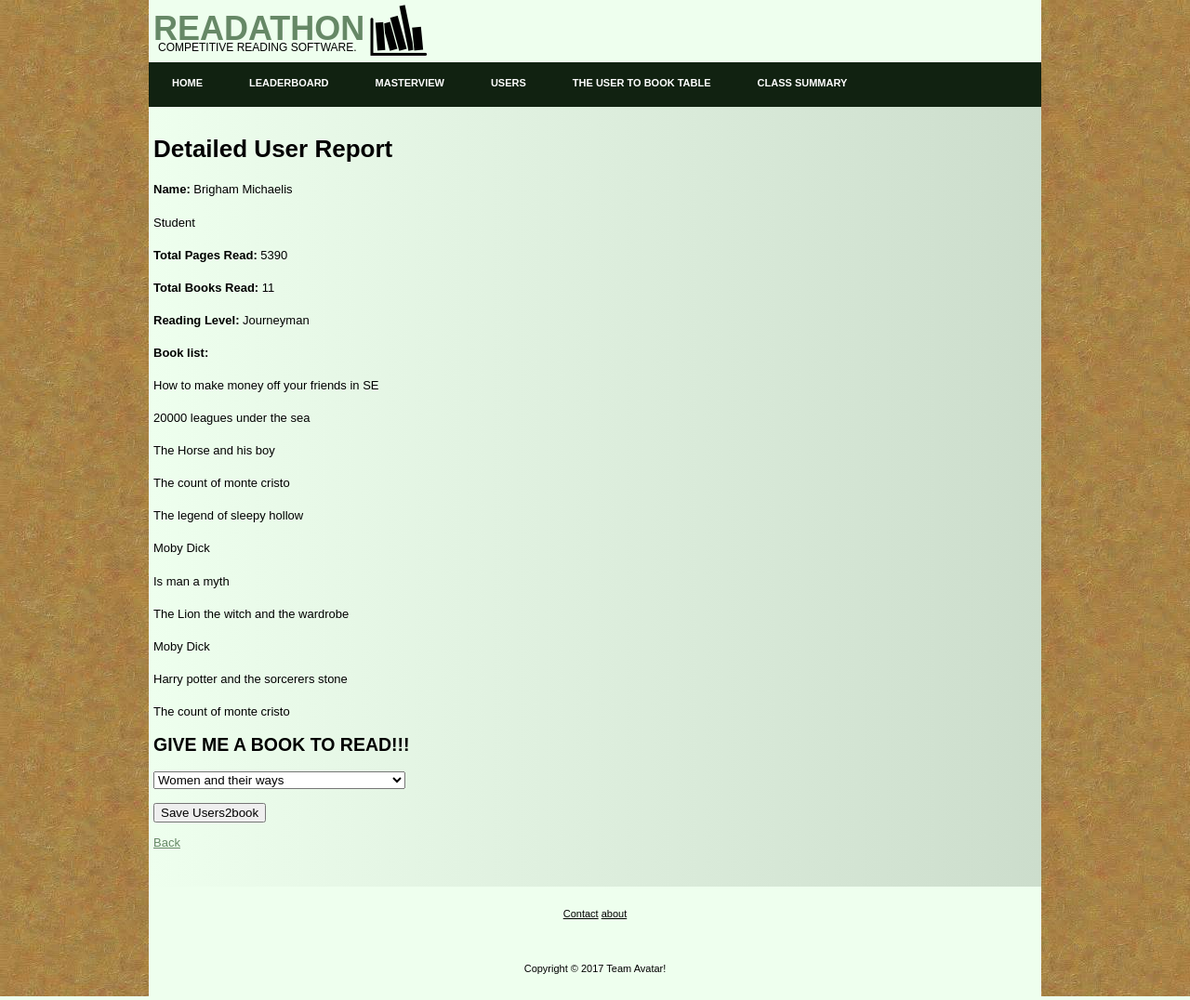
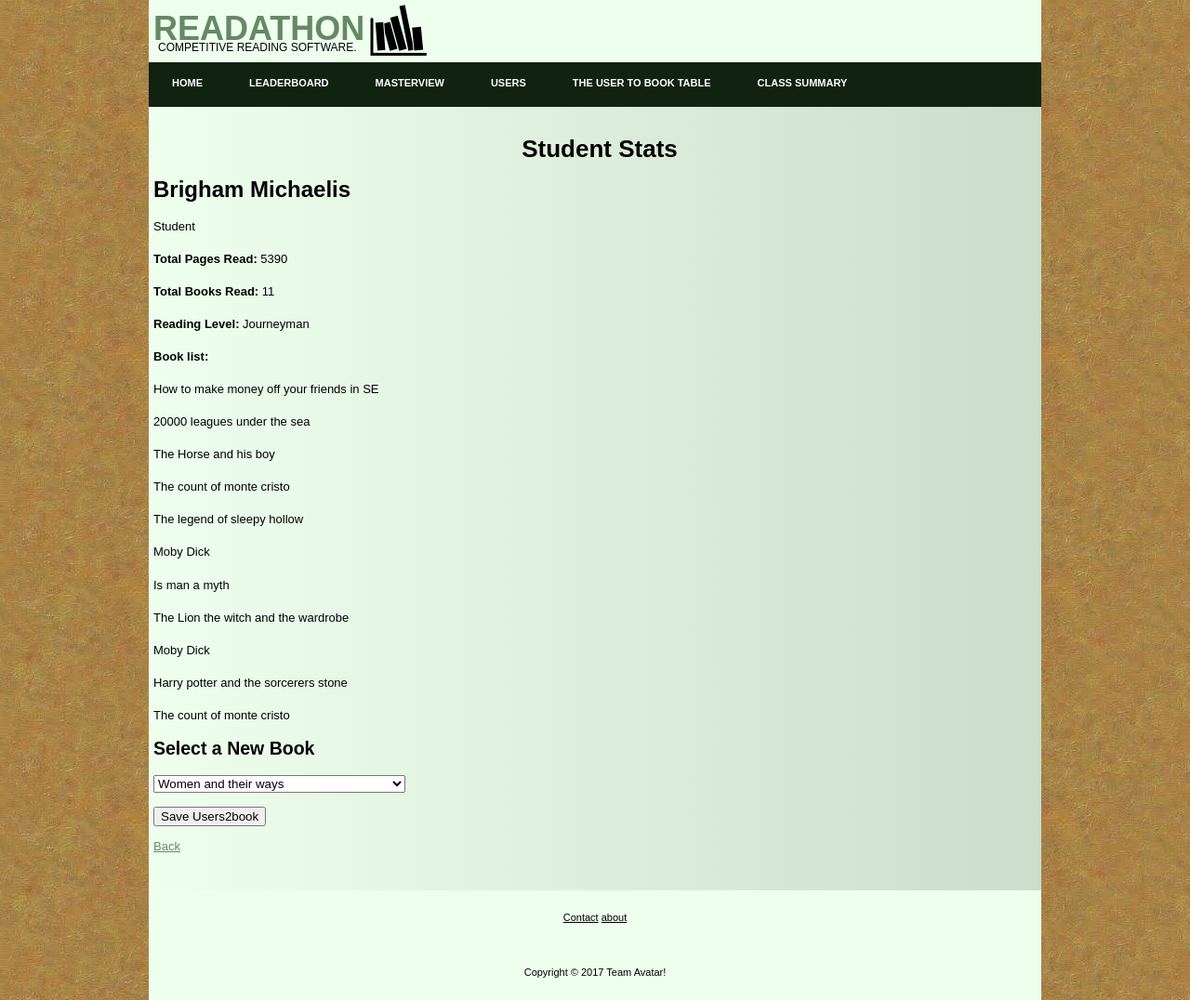
Before and after one commit to TysonJLaFollette/readathon, a Rails app: page /users/1 in a window 1280 px wide. Shown: the whole page at 93% size. Run offline with Rails 7, Linux system fonts and the light colour scheme; data comes from the database, SQL or seed files in the repository; style sheets or scripts are compiled from the project's sources; some libraries are stand-ins or nearby versions.

Commit message:
more css fixes

```diff
--- a/app/controllers/users_controller.rb
+++ b/app/controllers/users_controller.rb
@@ -1,8 +1,10 @@
 class UsersController < ApplicationController
 	def index
 		@users = User.all
+    @leaders = User.all.order(pages_read: :desc)
+
+
 	end
-
 
 	def show
 
@@ -38,23 +40,19 @@ class UsersController < ApplicationController
 
       #user reading level based on pages read and books read
       @standings = ""
-      if @user.pages_read > 0 && @user.books_read > 0
+      if @user.pages_read >= 0 && @user.books_read >= 0
         @standings = "Novice"
-        @user.reading_level = @standings
       end
-      if @user.pages_read > 200 && @user.books_read > 2
+      if @user.pages_read > 200 && @user.books_read > 3
         @standings = "Apprentice"
-        @user.reading_level = @standings
       end
       if @user.pages_read > 1000 && @user.books_read > 10
         @standings = "Journeyman"
-        @user.reading_level = @standings
       end
-      if @user.pages_read > 10000 && @user.books_read > 40
+      if @user.pages_read > 10000 && @user.books_read > 20
         @standings = "Master"
-        @user.reading_level = @standing
       end
-
+      @user.reading_level = @standings
       @user.save
 	end
 
--- a/app/views/leaderboard/index.html.erb
+++ b/app/views/leaderboard/index.html.erb
@@ -1,8 +1,6 @@
 <%= link_to 'Back to Home', controller: 'welcome' %>
+<h1><center>Leaderboard</center></h1>
 <table>
-	<tr>
-		<th>Leaderboard</th>
-	</tr>
 	<tr>
 		<th>PLACE</th>
 		<th>NAME</th>
--- a/app/views/users/show.html.erb
+++ b/app/views/users/show.html.erb
@@ -1,7 +1,6 @@
-<h1>Detailed User Report </h1>
+<h1><center>Student Stats </center></h1>
 <p>
-	<strong>Name:</strong>
-	<%= @user.name %>
+	<strong><font size="+2"><%= @user.name %></font></strong>
 </p>
 
 <p>
@@ -36,19 +35,13 @@
 	<% end %>
 </p>
 
-
-
-
-
-
-
 <%= form_for :users2book, url: users2books_path do |f| %>
 
   <p>
     <%= f.hidden_field :userid, :value=> @user.id %>
   </p>
 
-  <h2>GIVE ME A BOOK TO READ!!!</h2>
+  <h2>Select a New Book</h2>
   <p>
     <%= f.collection_select :bookid, @bookitems, :id, :title, include_blank: false %>
   </p>
@@ -59,7 +52,4 @@
 <% end %>
 
 
-
-
-
 <%= link_to 'Back', users_path %>
```
Also changed, not shown: app/views/users/index.html.erb (+4 -4 lines).
